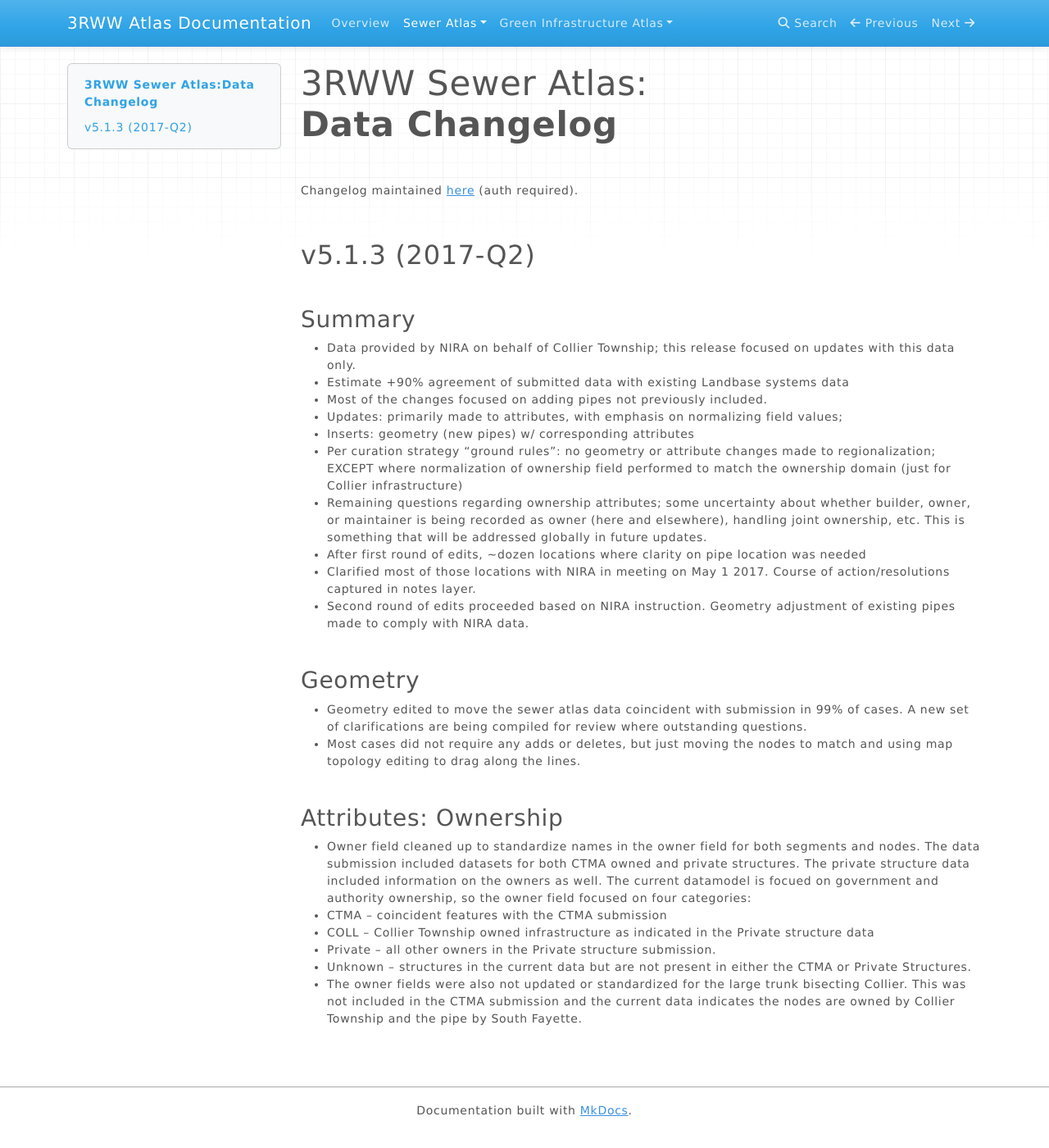
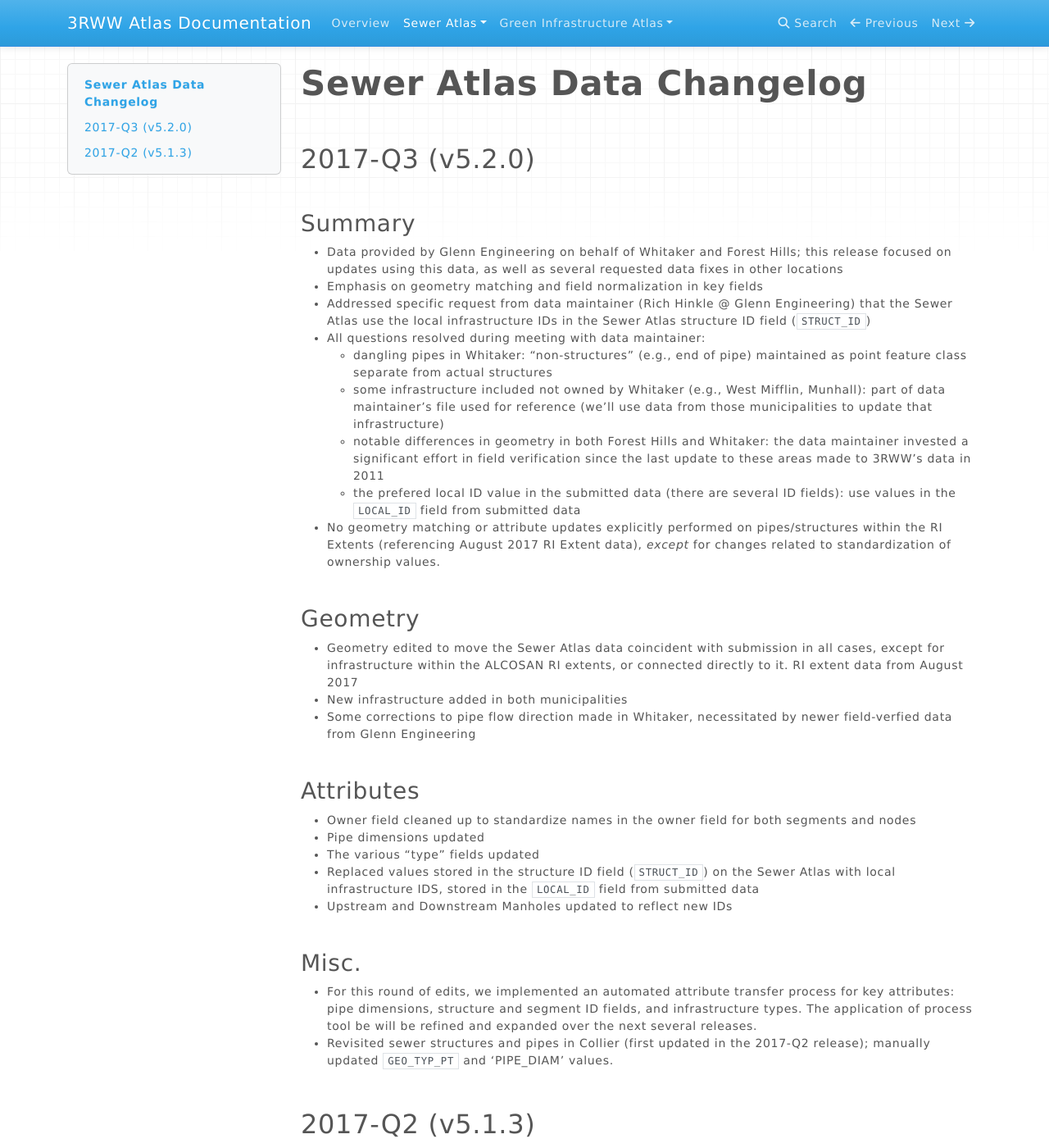
Before and after one commit to 3rww/sewer-atlas-docs, an MkDocs documentation site: the page built from docs/changelog.md, in a window 1280 px wide and 1400 px high. Shown: the whole window at 82% size. Built offline with MkDocs 1.6.1, drawn with Linux system fonts in a browser that asks for light colours; nearby versions of some CDN libraries; old or Windows-style settings are respelled for this version of MkDocs; some of the changed text lies outside the part shown.

Commit message:
updated changelog for 2017Q3

```diff
--- a/docs/changelog.md
+++ b/docs/changelog.md
@@ -1,18 +1,49 @@
-# 3RWW Sewer Atlas:<br>**Data Changelog**
+# **Sewer Atlas Data Changelog**
 
-Changelog maintained [here](https://github.com/civicmapper/3rww-sewers/blob/master/changelog.md) (auth required).
+## 2017-Q3 (v5.2.0)
 
-## v5.1.3 (2017-Q2)
+### Summary
+
+* Data provided by Glenn Engineering on behalf of Whitaker and Forest Hills; this release focused on updates using this data, as well as several requested data fixes in other locations
+* Emphasis on geometry matching and field normalization in key fields
+* Addressed specific request from data maintainer (Rich Hinkle @ Glenn Engineering) that the Sewer Atlas use the local infrastructure IDs in the Sewer Atlas structure ID field (`STRUCT_ID`)
+* All questions resolved during meeting with data maintainer:
+    * dangling pipes in Whitaker: "non-structures" (e.g., end of pipe) maintained as point feature class separate from actual structures
+    * some infrastructure included not owned by Whitaker (e.g., West Mifflin, Munhall): part of data maintainer's file used for reference (we'll use data from those municipalities to update that infrastructure)
+    * notable differences in geometry in both Forest Hills and Whitaker: the data maintainer invested a significant effort in field verification since the last update to these areas made to 3RWW's data in 2011
+    * the prefered local ID value in the submitted data (there are several ID fields): use values in the `LOCAL_ID` field from submitted data
+* No geometry matching or attribute updates explicitly performed on pipes/structures within the RI Extents (referencing August 2017 RI Extent data), *except* for changes related to standardization of ownership values.
+
+### Geometry
+
+* Geometry edited to move the Sewer Atlas data coincident with submission in all cases, except for infrastructure within the ALCOSAN RI extents, or connected directly to it. RI extent data from August 2017
+* New infrastructure added in both municipalities
+* Some corrections to pipe flow direction made in Whitaker, necessitated by newer field-verfied data from Glenn Engineering
+
+### Attributes
+
+* Owner field cleaned up to standardize names in the owner field for both segments and nodes
+* Pipe dimensions updated
+* The various "type" fields updated
+* Replaced values stored in the structure ID field (`STRUCT_ID`) on the Sewer Atlas with local infrastructure IDS, stored in the `LOCAL_ID` field from submitted data
+* Upstream and Downstream Manholes updated to reflect new IDs
+
+### Misc.
+
+* For this round of edits, we implemented an automated attribute transfer process for key attributes: pipe dimensions, structure and segment ID fields, and infrastructure types. The application of process tool be will be refined and expanded over the next several releases.
+* Revisited sewer structures and pipes in Collier (first updated in the 2017-Q2 release);  manually updated `GEO_TYP_PT` and 'PIPE_DIAM' values.
+
+## 2017-Q2 (v5.1.3)
 
 ### Summary
 
 * Data provided by NIRA on behalf of Collier Township; this release focused on updates with this data only.
 * Estimate +90% agreement of submitted data with existing Landbase systems data
 * Most of the changes focused on adding pipes not previously included.
-  * Updates: primarily made to attributes, with emphasis on normalizing field values;
-  * Inserts: geometry (new pipes) w/ corresponding attributes
-  * Per curation strategy "ground rules": no geometry or attribute changes made to regionalization; EXCEPT where normalization of ownership field performed to match the ownership domain (just for Collier infrastructure)
-  * Remaining questions regarding ownership attributes; some uncertainty about whether builder, owner, or maintainer is being recorded as owner (here and elsewhere), handling joint ownership, etc. This is something that will be addressed globally in future updates.
+    * Updates: primarily made to attributes, with emphasis on normalizing field values;
+    * Inserts: geometry (new pipes) w/ corresponding attributes
+    * Per curation strategy "ground rules": no geometry or attribute changes made to regionalization; EXCEPT where normalization of ownership field performed to match the ownership domain (just for Collier infrastructure)
+    * Remaining questions regarding ownership attributes; some uncertainty about whether builder, owner, or maintainer is being recorded as owner (here and elsewhere), handling joint ownership, etc. This is something that will be addressed globally in future updates.
 * After first round of edits, ~dozen locations where clarity on pipe location was needed
 * Clarified most of those locations with NIRA in meeting on May 1 2017. Course of action/resolutions captured in notes layer.
 * Second round of edits proceeded based on NIRA instruction. Geometry adjustment of existing pipes made to comply with NIRA data.
@@ -25,8 +56,12 @@
 ### Attributes: Ownership
 
 * Owner field cleaned up to standardize names in the owner field for both segments and nodes.  The data submission included datasets for both CTMA owned and private structures.  The private structure data included information on the owners as well. The current datamodel is focued on government and authority ownership, so the owner field focused on four categories:
-  * CTMA – coincident features with the CTMA submission
-  * COLL – Collier Township owned infrastructure as indicated in the Private structure data
-  * Private – all other owners in the Private structure submission.
-  * Unknown – structures in the current data but are not present in either the CTMA or Private Structures.
+    * CTMA – coincident features with the CTMA submission
+    * COLL – Collier Township owned infrastructure as indicated in the Private structure data
+    * Private – all other owners in the Private structure submission.
+    * Unknown – structures in the current data but are not present in either the CTMA or Private Structures.
 * The owner fields were also not updated or standardized for the large trunk bisecting Collier.  This was not included in the CTMA submission and the current data indicates the nodes are owned by Collier Township and the pipe by South Fayette.
+
+
+<br><br><hr>
+The changelog is maintained on [Github](https://github.com/civicmapper/3rww-sewers/blob/master/changelog.md).
```
